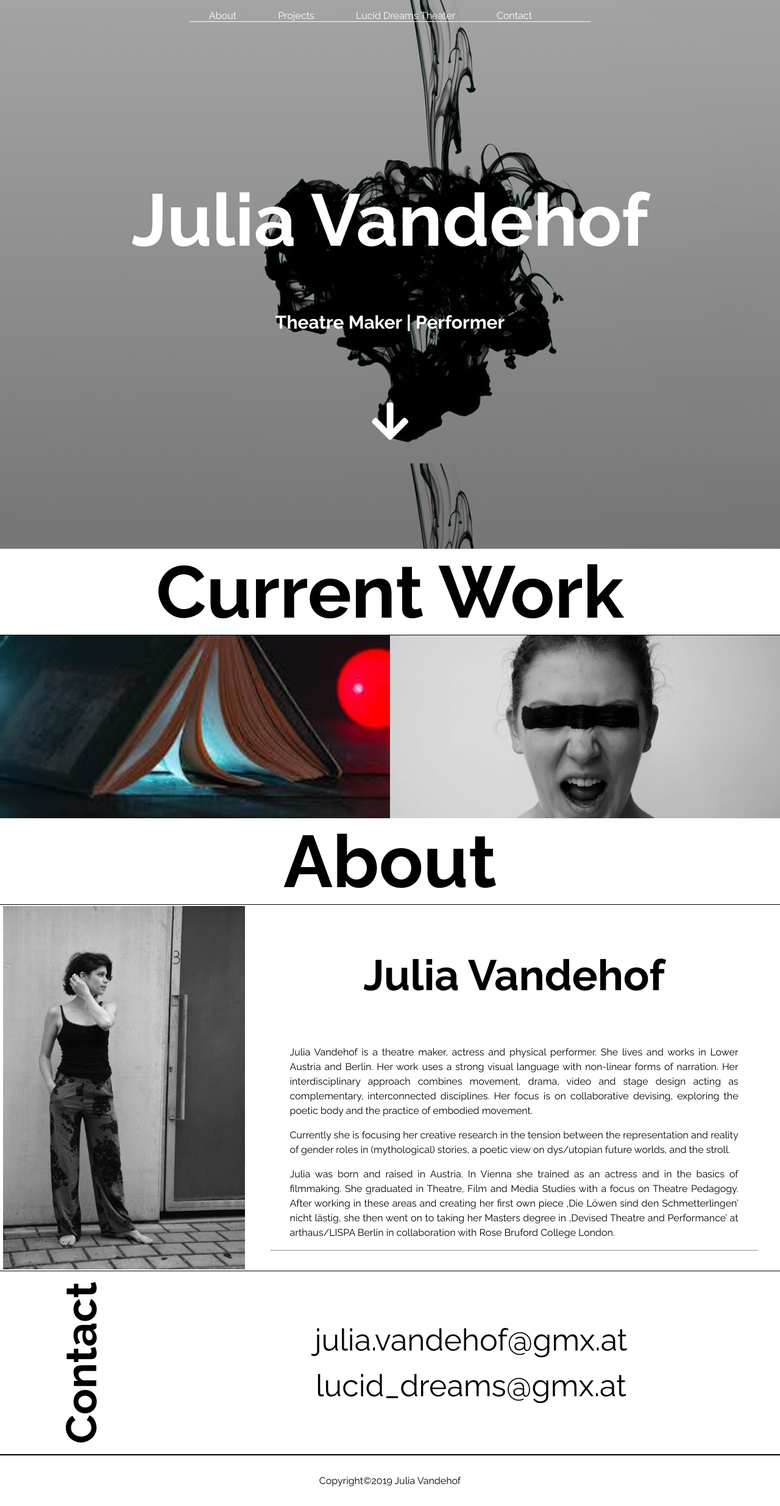
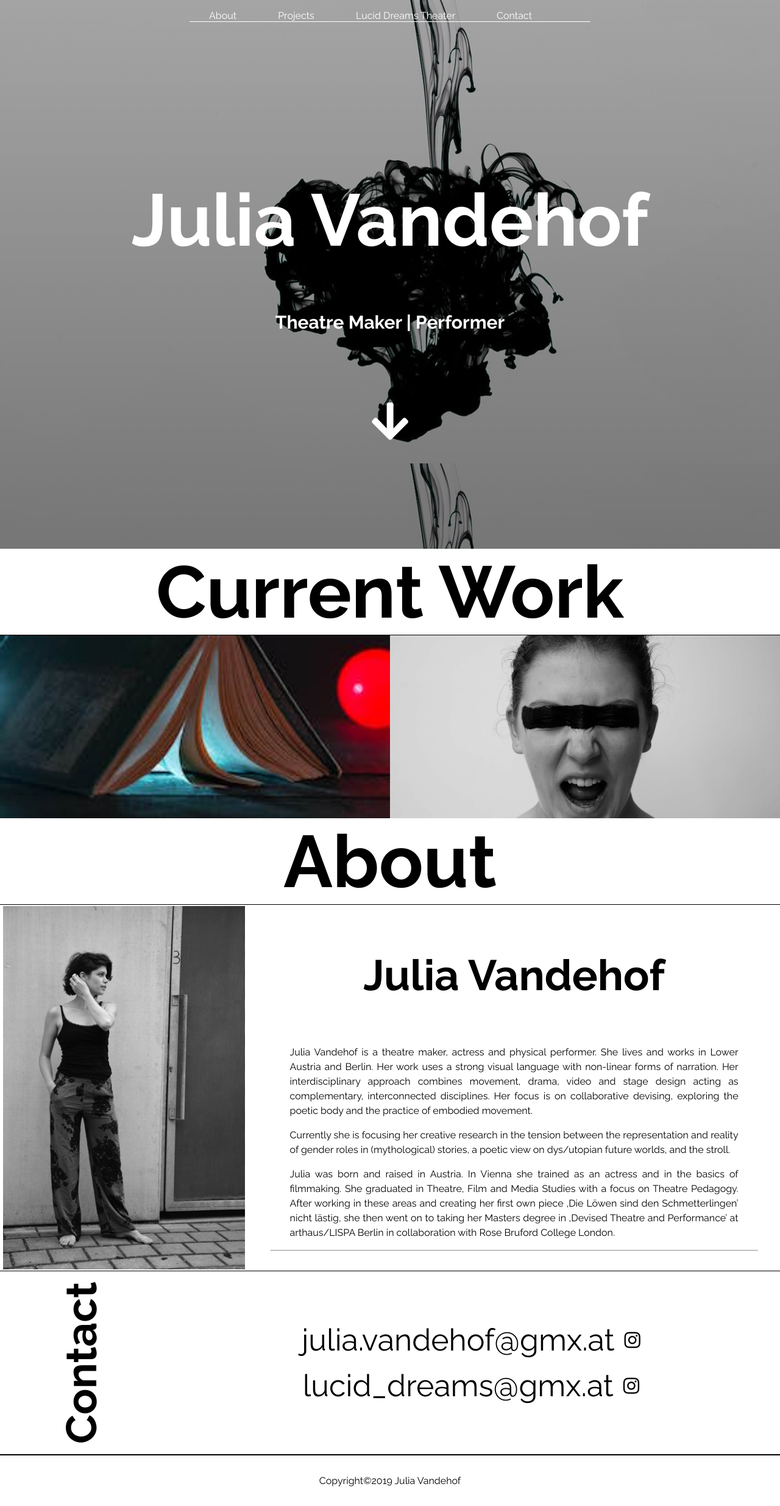
Before and after one commit to matteocarpi/julia, a Jekyll site: the page built from pages/index.md, in a window 1280 px wide. Shown: the whole page at 61% size. Built offline with Jekyll 4.4.1, drawn with Linux system fonts in a browser that asks for light colours.

Commit message:
Add Instagram Contacts

```diff
--- a/_layouts/home.html
+++ b/_layouts/home.html
@@ -58,8 +58,19 @@
     <div id="contact" class="contacts">
       <h2 class="vertical-left">Contact</h2>
       <div class="contact_info">
-        <a class="email" href="mailto:{{ site.email }}">{{ site.email }}</a>
-        <a class="email" href="mailto:{{ site.lucid_email }}">{{ site.lucid_email }}</a>
+        <div class="contact_item">
+          <a class="email" href="mailto:{{ site.email }}">{{ site.email }}</a>
+          <a class="insta_link" href="https://www.instagram.com/julia_vandehof/" target="_blank">
+          <i class="fab fa-instagram"></i>
+          </a>
+        </div>
+
+        <div class="contact_item">
+          <a class="email" href="mailto:{{ site.lucid_email }}">{{ site.lucid_email }}</a>
+          <a class="insta_link" href="https://www.instagram.com/lucid_dreams_theater/" target="_blank">
+          <i class="fab fa-instagram"></i>
+          </a>
+        </div>
       </div>
     </div>
 </div>
--- a/_sass/home.scss
+++ b/_sass/home.scss
@@ -143,3 +143,13 @@
   transform: scale(1.02);
   text-shadow: 1px 1px 2px grey;
 }
+
+i.fa-instagram {
+  font-size: 30px;
+  margin-left: 1rem;
+}
+
+.contact_item {
+  display: flex;
+  align-items: center;
+}
```
